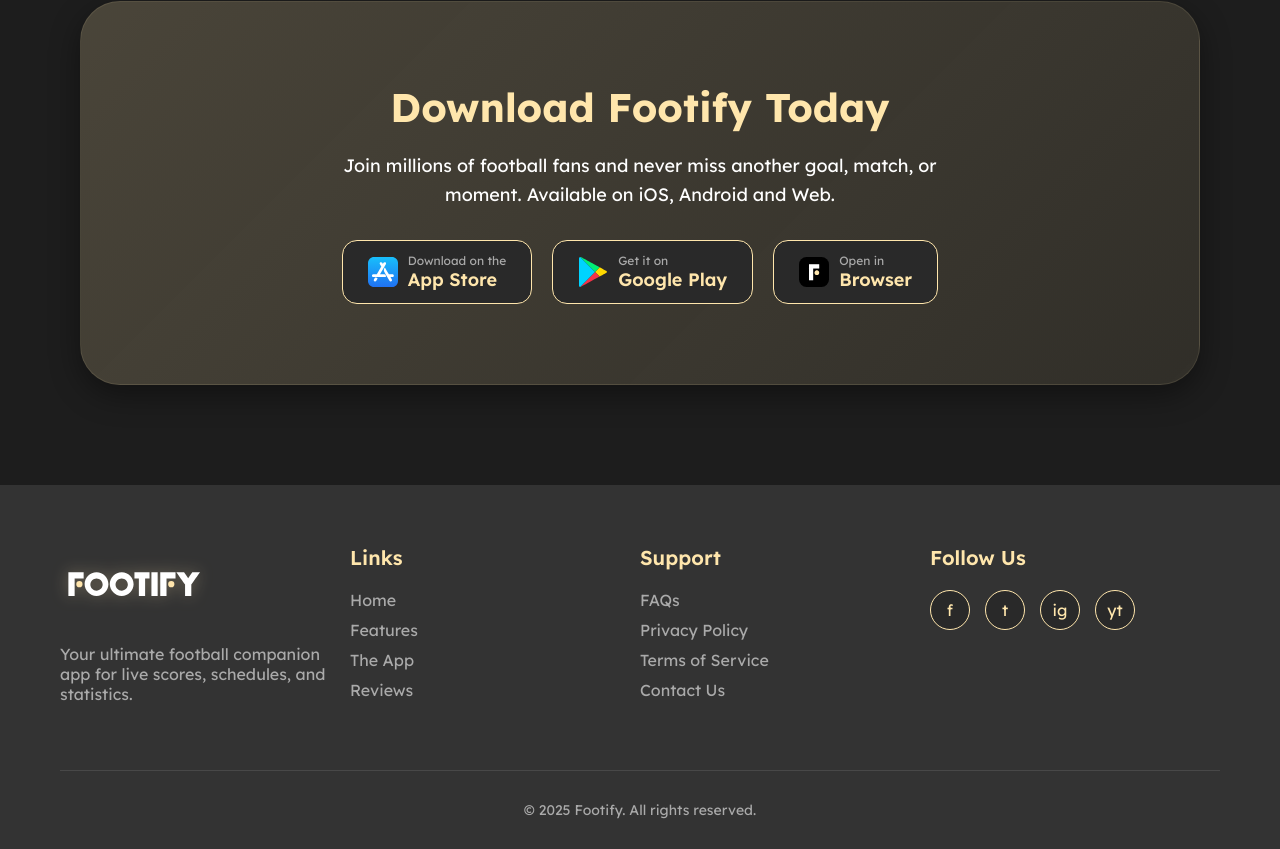
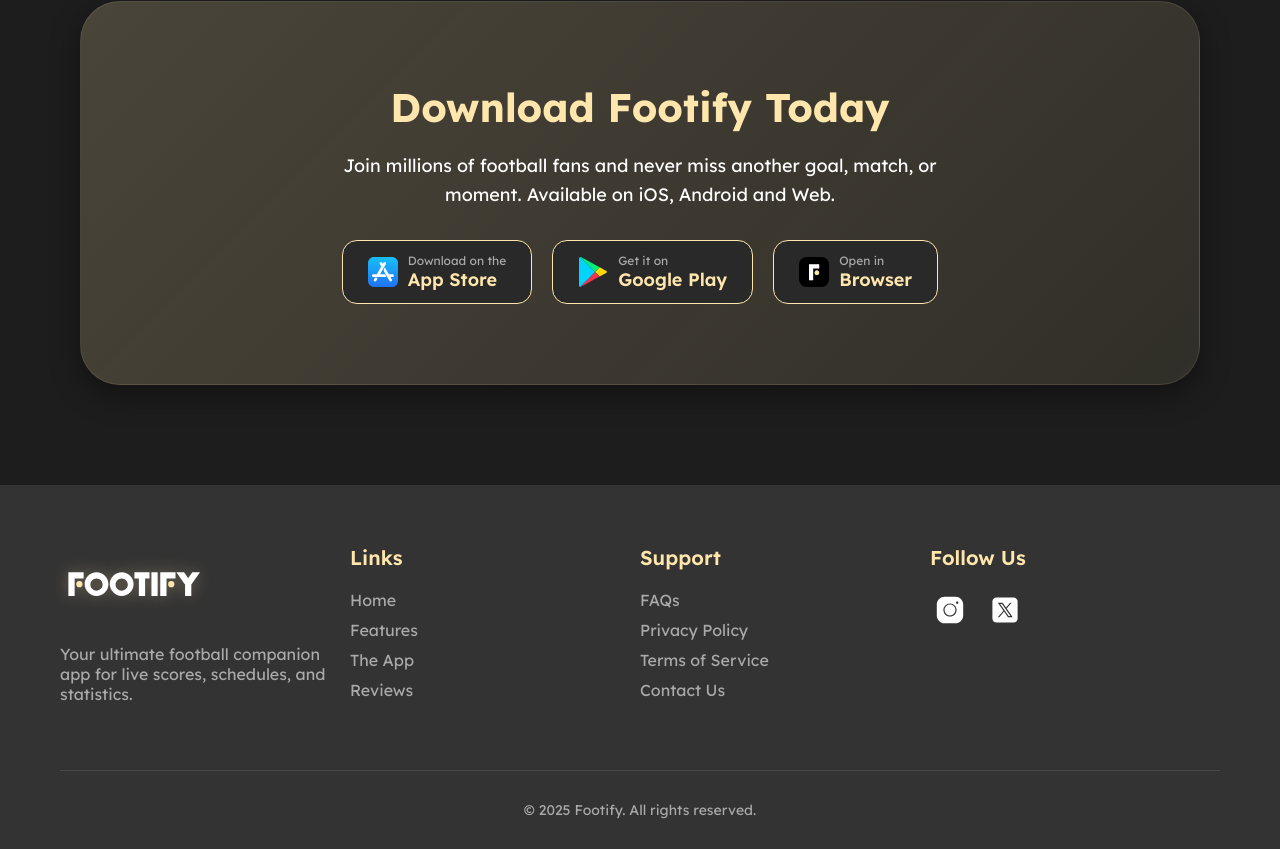
Before and after one commit to Misiix9/FootifyLandingPage, a plain HTML site: page index.html in a window 1280 px wide. Shown: the part 3376-4225 px from the top of the page. Drawn offline with nearby package versions, Linux system fonts and the light colour scheme.

Commit message:
Valtoztatasok a footerben

```diff
--- a/index.html
+++ b/index.html
@@ -306,10 +306,8 @@
                 <div class="footer-column">
                     <h3>Follow Us</h3>
                     <div class="footer-social">
-                        <a href="#"><span>f</span></a>
-                        <a href="#"><span>t</span></a>
-                        <a href="#"><span>ig</span></a>
-                        <a href="#"><span>yt</span></a>
+                        <a href="https://instagram.com"><img src="images/icons8-instagram.svg" alt="Instagram"></a>
+                        <a href="https://x.com"><img src="images/icons8-twitter.svg" alt="X"></a>
                     </div>
                 </div>
             </div>
--- a/style.css
+++ b/style.css
@@ -601,18 +601,19 @@
     width: 40px;
     height: 40px;
     border-radius: 50%;
-    background-color: var(--surface);
     color: var(--primary);
     text-decoration: none;
     font-size: 16px;
     transition: all 0.3s ease;
-    border: 1px solid var(--primary);
 }
 
 .footer-social a:hover {
-    background-color: var(--primary);
-    color: #000;
     transform: translateY(-3px);
+}
+
+.footer-social img {
+    width: 30px;
+    color: var(--primary-light);
 }
 
 .footer-bottom {
```
Also changed, not shown: images/icons8-instagram.svg (added), images/icons8-twitter.svg (added).
